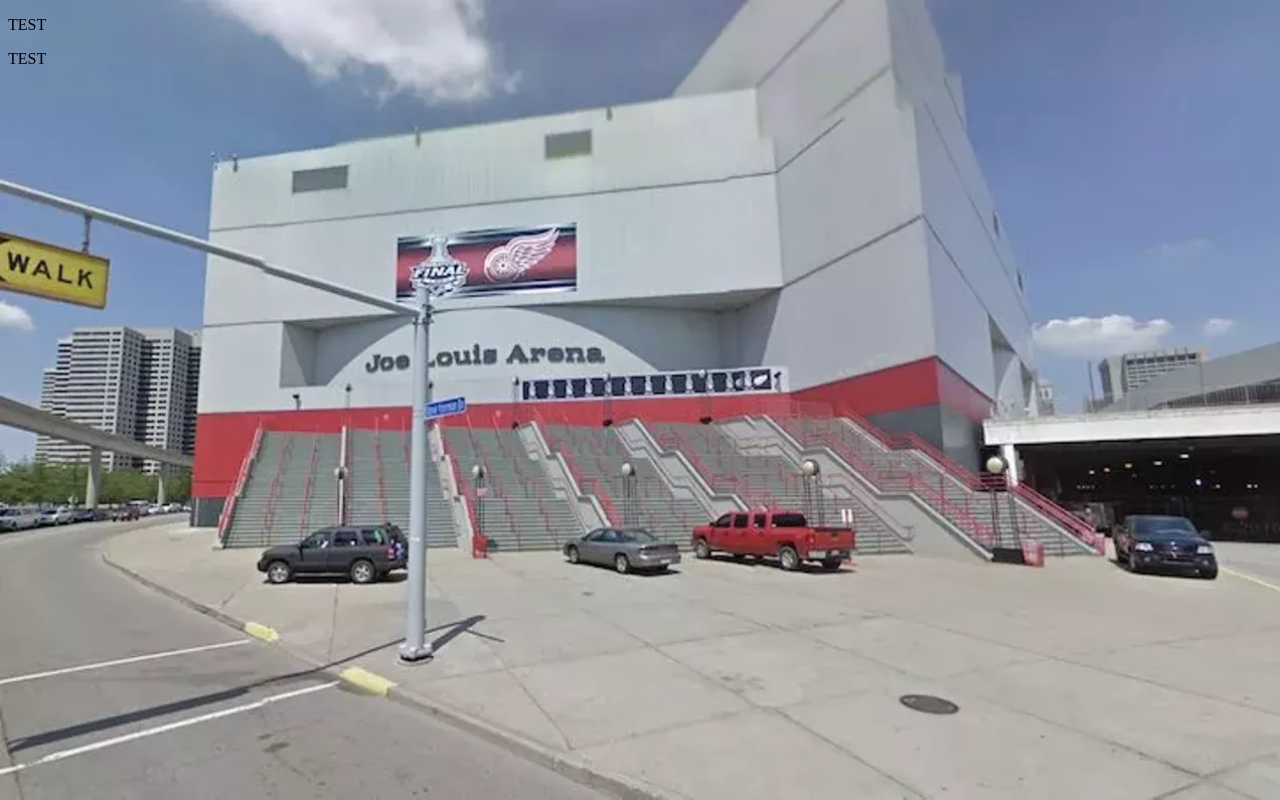
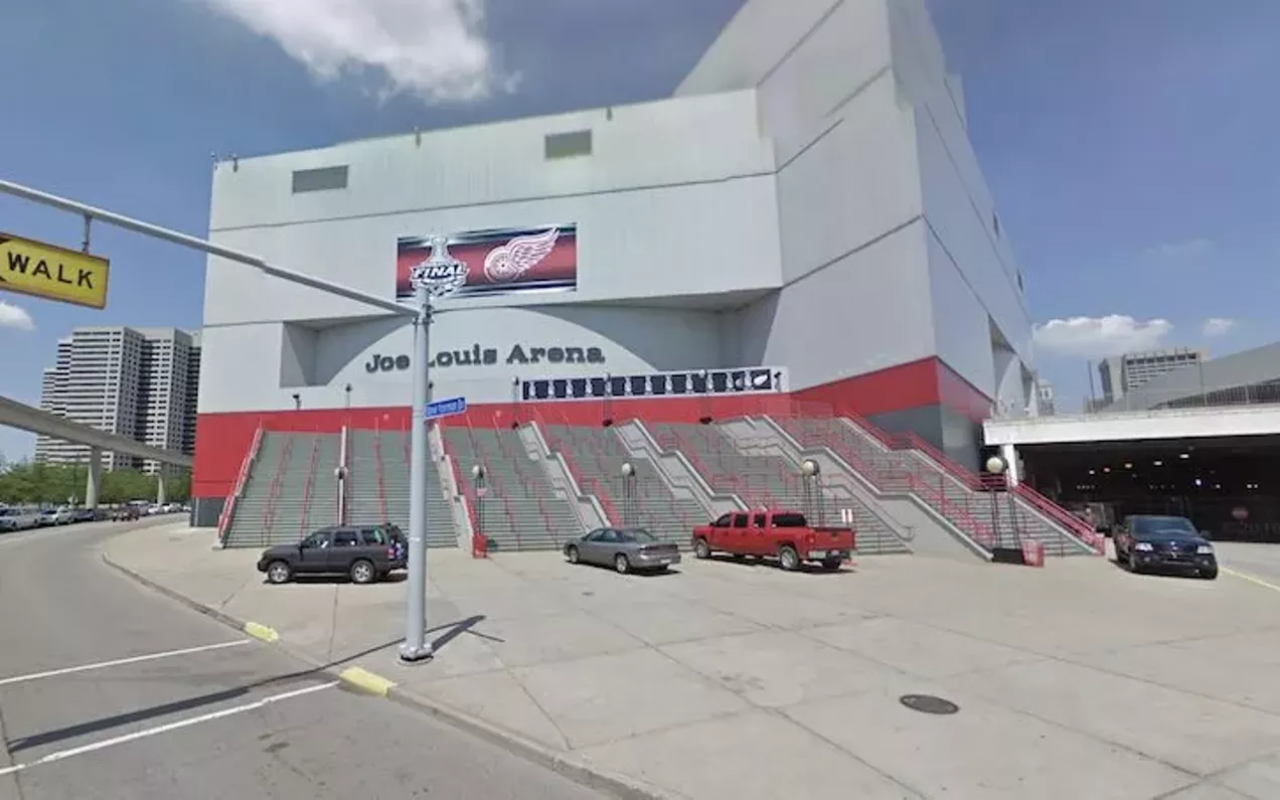
Before and after one commit to AdamFariello/SBA-316-The-Document-Object-Model, a website: page index.html in a window 1280 px wide. Drawn offline with Linux system fonts and the light colour scheme.

Commit message:
Quick setup for new standard

```diff
--- a/index.html
+++ b/index.html
@@ -8,12 +8,10 @@
     <script defer src="./index.js"></script>
 </head>
 <body>
-    <p>TEST</p>
     <div> <!-- MAKE SURE TO INCLUDE .background.css-->
         <div id="btmImg" class="backgroundImgs"></div>
         <div id="topImg" class="backgroundImgs"></div>
     </div>
-    <p>TEST</p>
 
 </body>
 </html>
```
